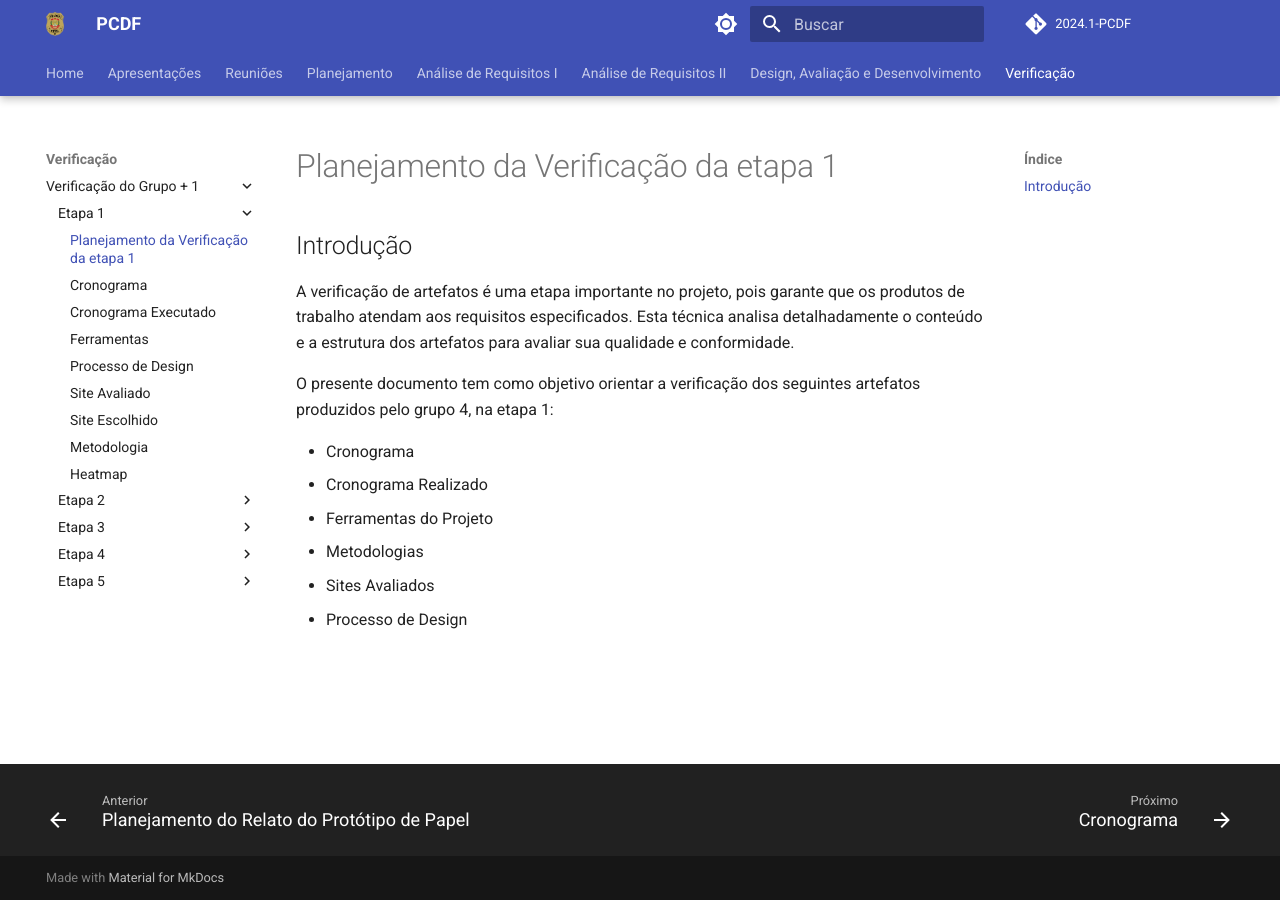
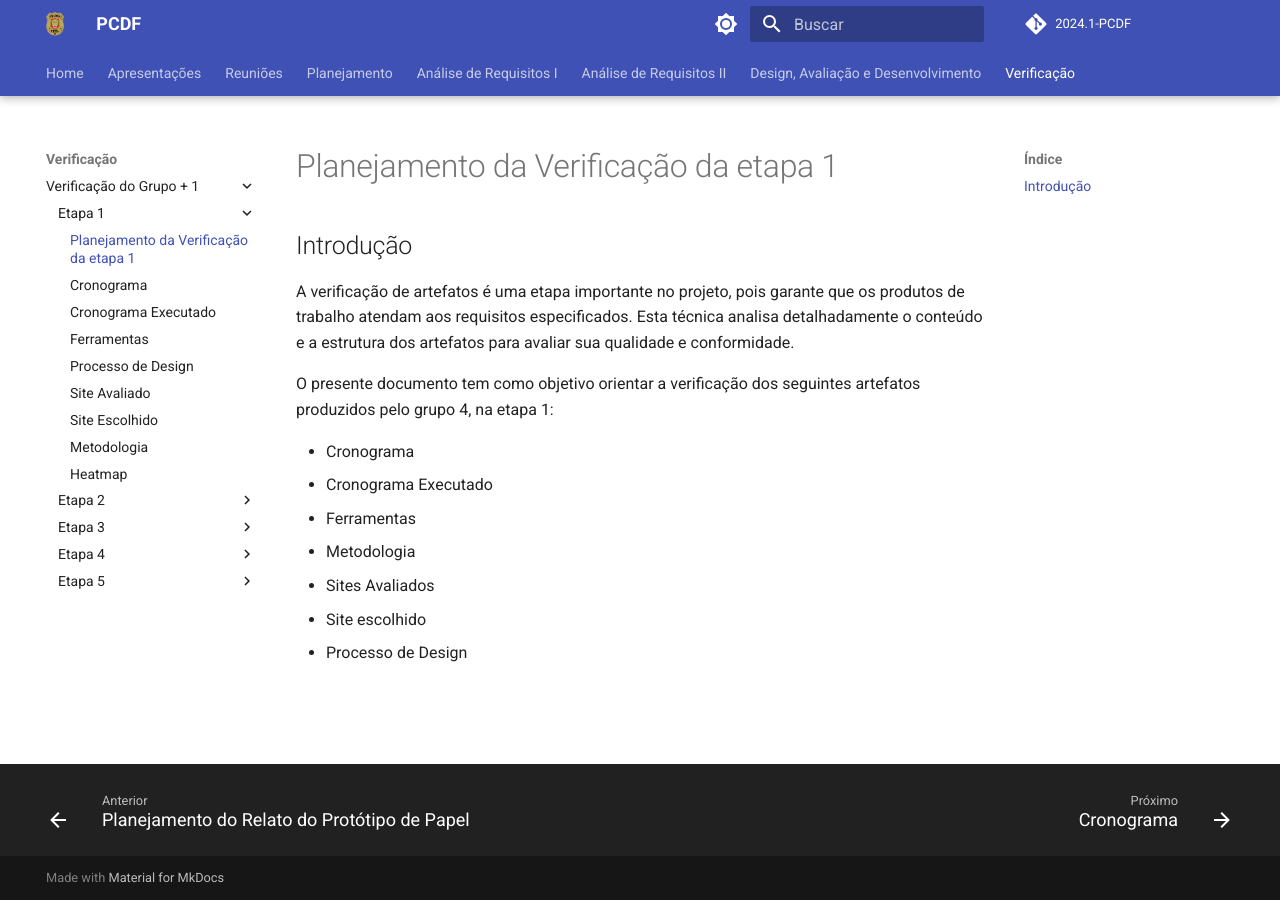
Before and after one commit to Interacao-Humano-Computador/2024.1-PCDF, an MkDocs documentation site: the page built from docs/verificacao/verificaçao_grupo+1/Etapa1/planejamento_verificacao.md, in a window 1280 px wide. Built offline with MkDocs 1.6.1 and Material for MkDocs 9.7.7, drawn with Linux system fonts in a browser that asks for light colours; comment, search, counter and statistics services are not loaded.

Commit message:
planejamento verificação

```diff
--- a/docs/verificacao/verificaçao_grupo+1/Etapa1/planejamento_verificacao.md
+++ b/docs/verificacao/verificaçao_grupo+1/Etapa1/planejamento_verificacao.md
@@ -4,8 +4,9 @@ A verificação de artefatos é uma etapa importante no projeto, pois garante qu
 O presente documento tem como objetivo orientar a verificação dos seguintes artefatos produzidos pelo grupo 4, na etapa 1:
 
 - Cronograma
-- Cronograma Realizado
-- Ferramentas do Projeto
-- Metodologias
+- Cronograma Executado
+- Ferramentas
+- Metodologia
 - Sites Avaliados
+- Site escolhido
 - Processo de Design
```
